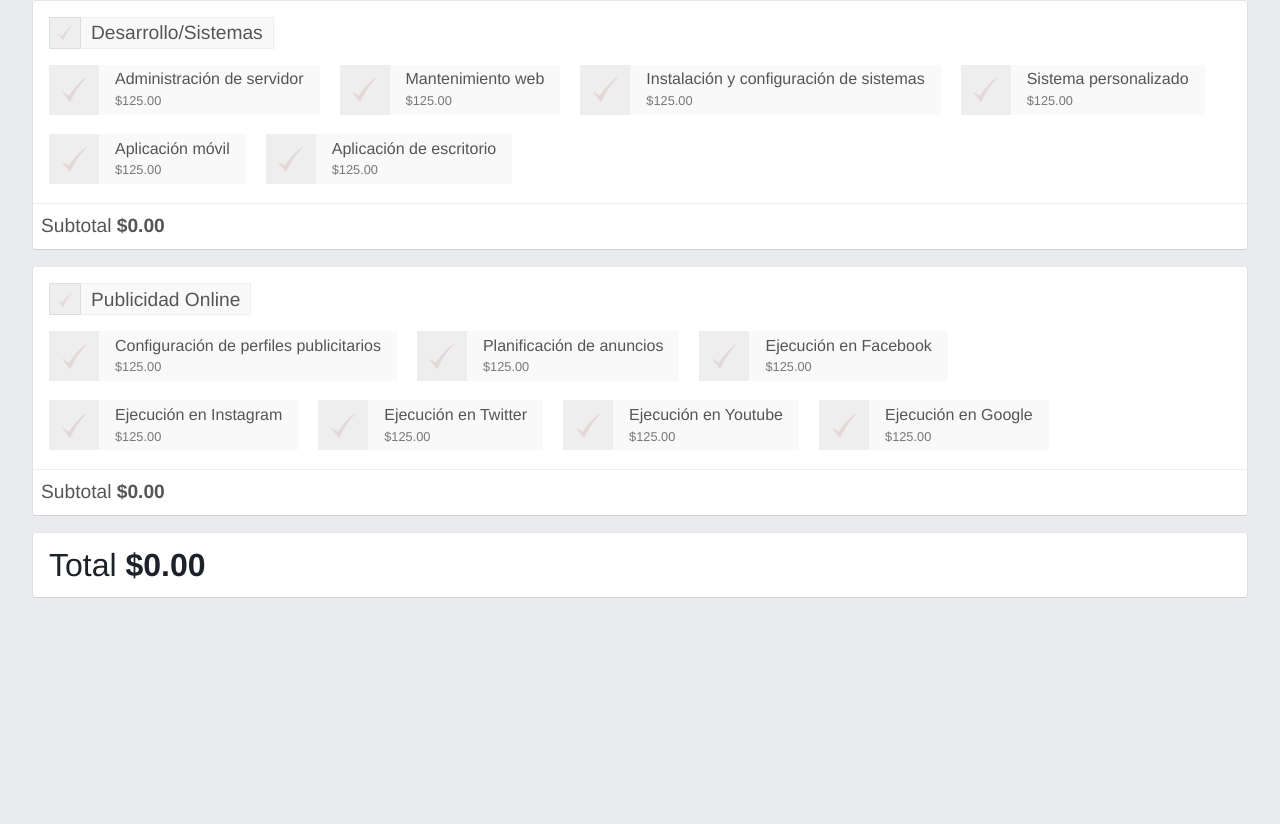
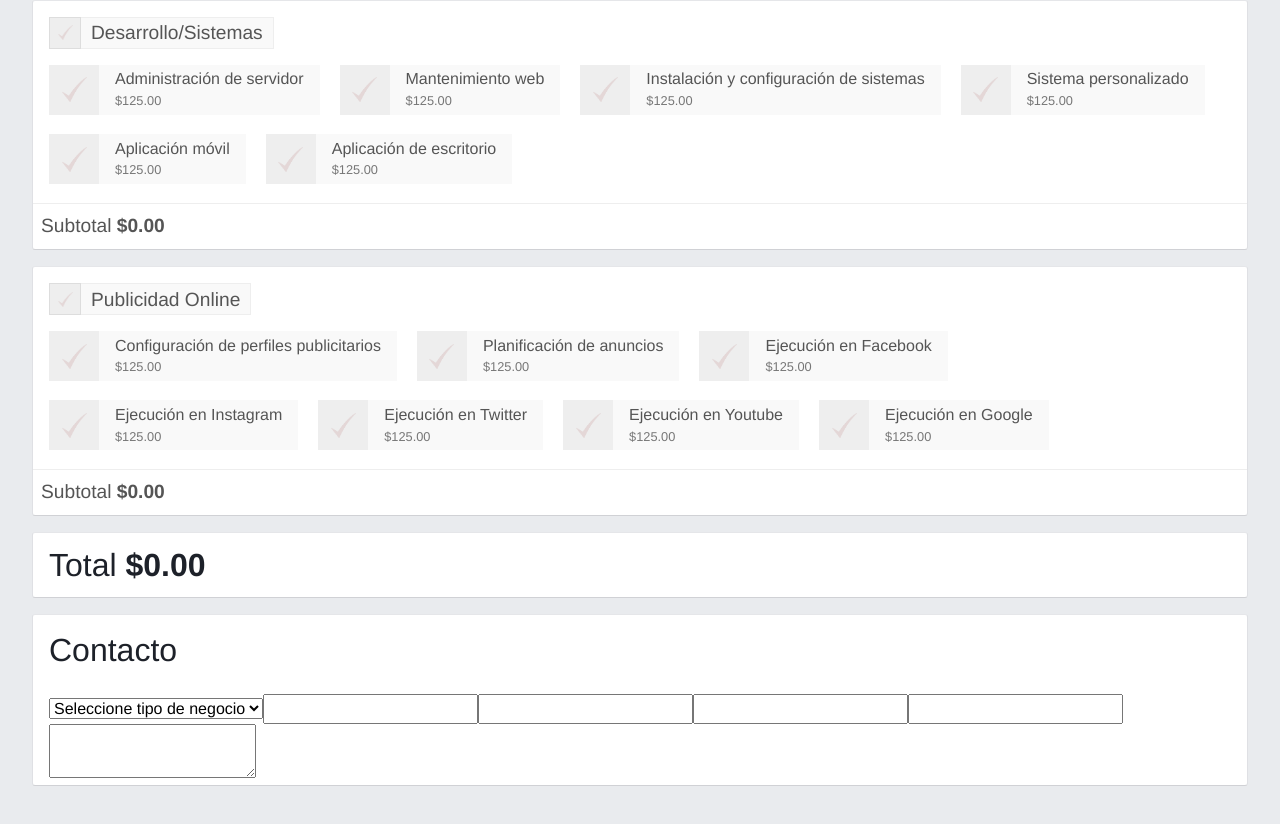
Before and after one commit to aboglioli/presupuestador, an Angular app: page / in a window 1280 px wide. Shown: the part 1080-1904 px from the top of the page. Before the commit the page ends 1726 px from the top, so only its background shows below. Built offline with nearby package versions, Linux system fonts and the light colour scheme.

Commit message:
Add contact component

```diff
--- a/src/app/app.component.html
+++ b/src/app/app.component.html
@@ -39,3 +39,14 @@
 <div class="panel panel-total">
   Total <span class="total">${{total().toFixed(2)}}</span>
 </div>
+
+<div class="panel">
+  <div class="header">
+    <h2 class="title">
+      Contacto
+    </h2>
+  </div>
+  <div class="body">
+    <app-contact (contactData)="onContactData($event)"></app-contact>
+  </div>
+</div>
--- a/src/app/app.component.ts
+++ b/src/app/app.component.ts
@@ -115,4 +115,8 @@ export class AppComponent implements OnInit {
       item.selected = section.selected;
     });
   }
+
+  onContactData(contact: any) {
+    // console.log(contact);
+  }
 }
--- /dev/null
+++ b/src/app/contact.component.html
@@ -0,0 +1,13 @@
+<form [formGroup]="contactForm">
+  <select formControlName="businessType">
+    <option *ngIf="!contactForm.get('businessType').dirty" value="">Seleccione tipo de negocio</option>
+    <option *ngFor="let businessType of businessTypes" [value]="businessType">
+      {{businessType}}
+    </option>
+  </select>
+  <input formControlName="name" />
+  <input formControlName="phone" />
+  <input formControlName="email" />
+  <input formControlName="url" />
+  <textarea formControlName="message"></textarea>
+</form>
--- /dev/null
+++ b/src/app/contact.component.ts
@@ -0,0 +1,32 @@
+import { Component, OnInit, Input, Output, EventEmitter } from '@angular/core';
+import { FormBuilder, FormGroup, Validators } from '@angular/forms';
+import { Observable } from 'rxjs/Observable';
+
+@Component({
+  selector: 'app-contact',
+  templateUrl: 'contact.component.html',
+})
+export class ContactComponent implements OnInit {
+  @Output() contactData = new EventEmitter<any>();
+
+  contactForm: FormGroup;
+  businessTypes: string[];
+
+  constructor(private fb: FormBuilder) {}
+
+  ngOnInit() {
+    this.contactForm = this.fb.group({
+      name: ['', Validators.required],
+      phone: ['', Validators.required],
+      email: ['', Validators.required],
+      businessType: ['', Validators.required],
+      url: [''],
+      message: ['']
+    });
+
+    this.businessTypes = ['Emprendimiento', 'Empresa'];
+
+    this.contactForm.valueChanges.subscribe(data => this.contactData.emit(data));
+  }
+
+}
```
Also changed, not shown: src/app/app.module.ts (+6 -2 lines).
